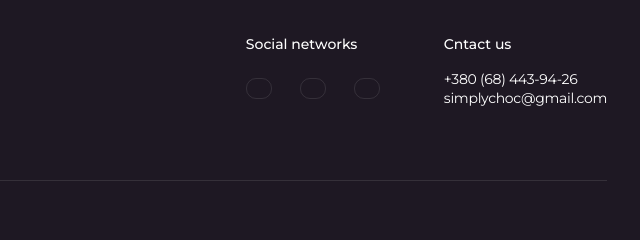
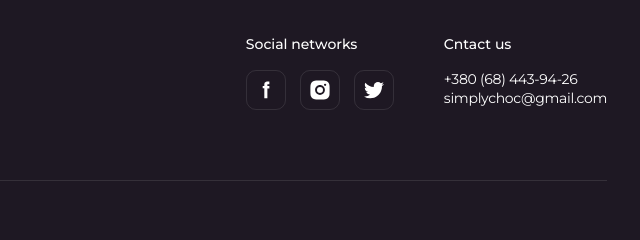
Before and after one commit to nglmn/simple-chocolate-lp, a plain HTML site: page index.html in a window 1280 px wide. Shown: the part 4989-5229 px from the top of the page, 601-1241 px from the left. Drawn offline with nearby package versions, Linux system fonts and the light colour scheme.

Commit message:
the 4th week tasks done

```diff
--- a/css/srtles.css
+++ b/css/srtles.css
@@ -517,6 +517,7 @@ ul, ol{
     position: relative;
     overflow: hidden;
     display: flex;
+    border-radius: 15px 15px 0px 0px;
     transition: transform 250ms ease-in-out;
 }
 .sellers-overlay-text {
@@ -526,7 +527,6 @@ ul, ol{
     text-align: center;
     width: 288px;
     padding: 178px 40px;
-    border-radius: 15px 15px 0px 0px;
     background: linear-gradient(165deg, rgba(253, 253, 255, 0.10) 3.97%, rgba(8, 2, 21, 0.00) 109.76%);
     color: #FAFAFA;
     font-size: 14px;
@@ -687,6 +687,7 @@ ul, ol{
 .footer-social-list {
     display: flex;
     gap: 14px;
+    justify-content: space-between;
 }
 
 .footer-social-item {
@@ -699,11 +700,19 @@ ul, ol{
     height: 100%;
     border-radius: 10px;
     border: 1px solid rgba(255, 255, 255, 0.10);
+    display: flex;
+    justify-content: center;
+    align-items: center;
+    transition: color 300ms ease;
+    color: #FFFFFF;
 }
 .footer-social-icon{
-    padding: 8px;
-    fill:#FFFFFF;
+    fill: currentColor;
 }
+.footer-social-link:hover{
+    color: #FD9222;
+}
+
 
 .contacts-title {
     color: #FFF;
--- a/index.html
+++ b/index.html
@@ -590,12 +590,16 @@
 										target="_blank"
 										rel="noopener noreferrer"
 										class="footer-social-link"
-										>
+									>
 										<svg
 											class="footer-social-icon"
 											width="24"
-											height="24">
-											<use href=""./images/symbol-defs.svg#icon-facebook></use>>
+											height="24"
+										>
+											<use
+												href="./images/symbol-defs.svg#icon-facebook"
+											></use>
+											>
 										</svg>
 									</a>
 								</li>
@@ -605,14 +609,18 @@
 										target="_blank"
 										rel="noopener noreferrer"
 										class="footer-social-link"
+									>
+										<svg
+											class="footer-social-icon"
+											width="24"
+											height="24"
 										>
-											<svg class="footer-social-icon"
-											width="24"
-											height="24">
-												<use href=""./images/symbol-defs.svg#icon-instagram></use>>
-											</svg>
-										</a
-									>
+											<use
+												href="./images/symbol-defs.svg#icon-instagram"
+											></use>
+											>
+										</svg>
+									</a>
 								</li>
 								<li class="footer-social-item">
 									<a
@@ -620,14 +628,18 @@
 										target="_blank"
 										rel="noopener noreferrer"
 										class="footer-social-link"
+									>
+										<svg
+											class="footer-social-icon"
+											width="24"
+											height="24"
 										>
-											<svg class="footer-social-icon"
-											width="24"
-											height="24">
-											<use href=""./images/symbol-defs.svg#icon-twitter-1></use>>
+											<use
+												href="./images/symbol-defs.svg#icon-twitter-1"
+											></use>
+											>
 										</svg>
-										</a
-									>
+									</a>
 								</li>
 							</ul>
 						</div>
```
